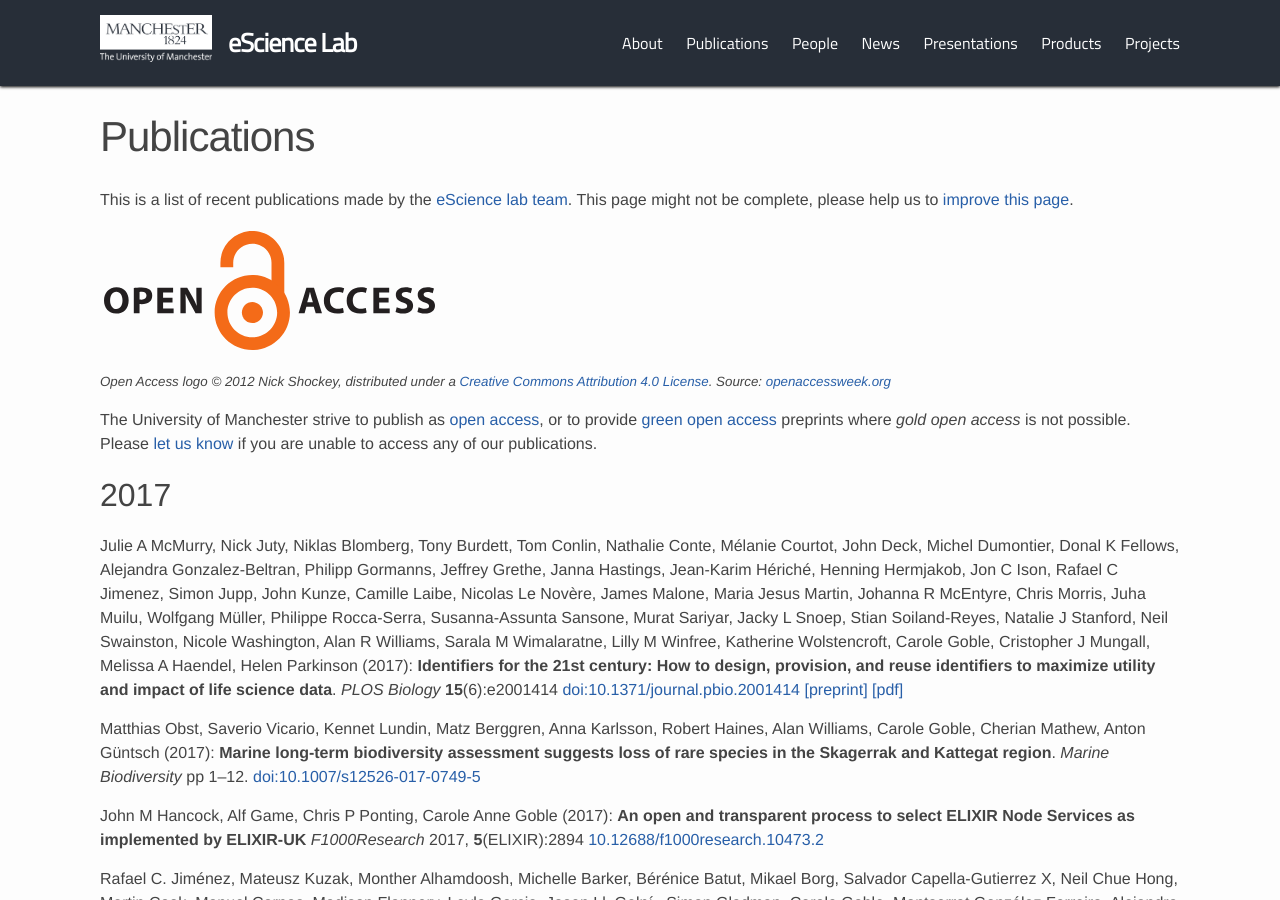
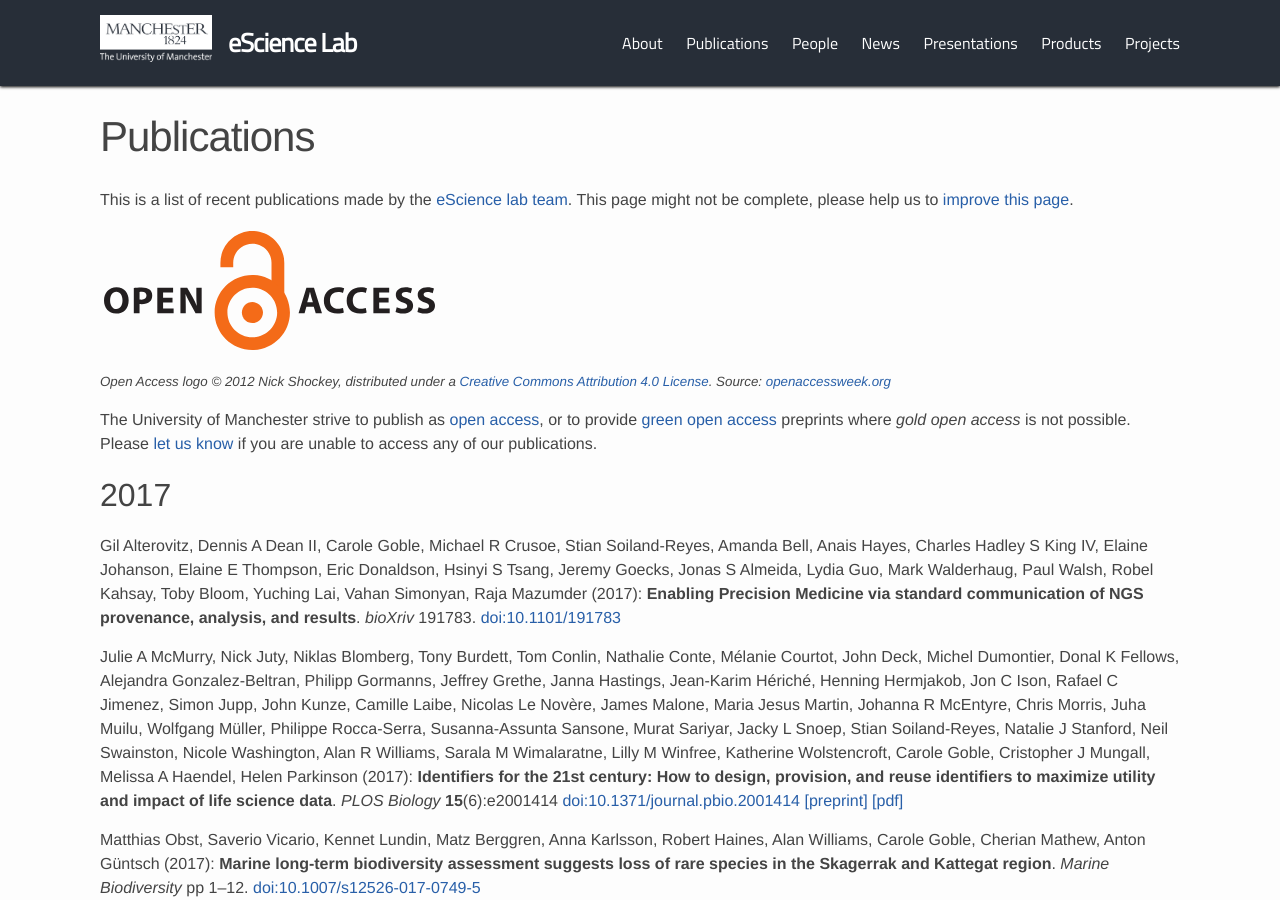
Before and after one commit to eScienceLab/eScienceLab.github.io, a Jekyll site: the page built from publications/index.md, in a window 1280 px wide and 900 px high. Built offline with Jekyll 4.4.1, drawn with Linux system fonts in a browser that asks for light colours; comment, search, counter and statistics services are not loaded.

Commit message:
Added BCO paper

```diff
--- a/publications/index.md
+++ b/publications/index.md
@@ -36,6 +36,11 @@
 -->
 
 ## 2017
+
+Gil Alterovitz, Dennis A Dean II, Carole Goble, Michael R Crusoe, Stian Soiland-Reyes, Amanda Bell, Anais Hayes, Charles Hadley S King IV, Elaine Johanson, Elaine E Thompson, Eric Donaldson, Hsinyi S Tsang, Jeremy Goecks, Jonas S Almeida, Lydia Guo, Mark Walderhaug, Paul Walsh, Robel Kahsay, Toby Bloom, Yuching Lai, Vahan Simonyan, Raja Mazumder (2017):
+**Enabling Precision Medicine via standard communication of NGS provenance, analysis, and results**.
+_bioXriv_ 191783.
+[doi:10.1101/191783](https://doi.org/10.1101/191783)
 
 Julie A McMurry, Nick Juty, Niklas Blomberg, Tony Burdett, Tom Conlin, Nathalie Conte, Mélanie Courtot, John Deck, Michel Dumontier, Donal K Fellows, Alejandra Gonzalez-Beltran, Philipp Gormanns, Jeffrey Grethe, Janna Hastings, Jean-Karim Hériché, Henning Hermjakob, Jon C Ison, Rafael C Jimenez, Simon Jupp, John Kunze, Camille Laibe, Nicolas Le Novère, James Malone, Maria Jesus Martin, Johanna R McEntyre, Chris Morris, Juha Muilu, Wolfgang Müller, Philippe Rocca-Serra, Susanna-Assunta Sansone, Murat Sariyar, Jacky L Snoep, Stian Soiland-Reyes, Natalie J Stanford, Neil Swainston, Nicole Washington, Alan R Williams, Sarala M Wimalaratne, Lilly M Winfree, Katherine Wolstencroft, Carole Goble, Cristopher J Mungall, Melissa A Haendel, Helen Parkinson (2017):
 **Identifiers for the 21st century: How to design, provision, and reuse identifiers to maximize utility and impact of life science data**.
```
